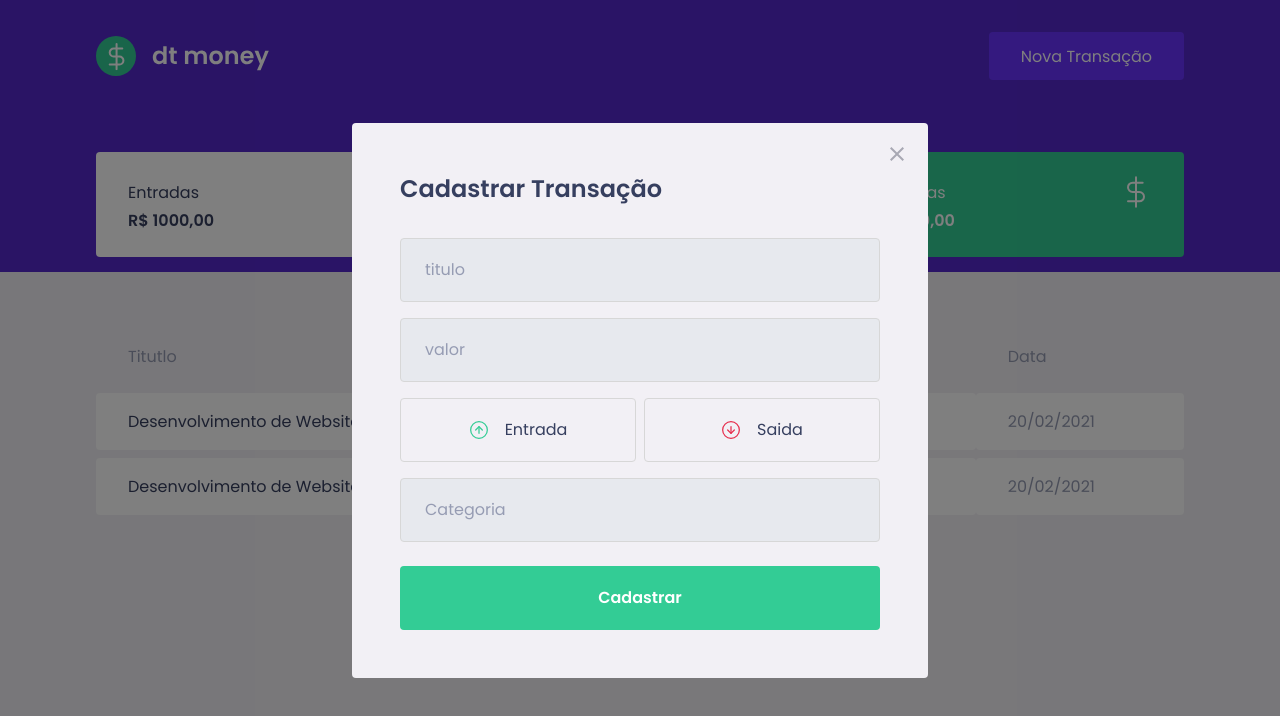
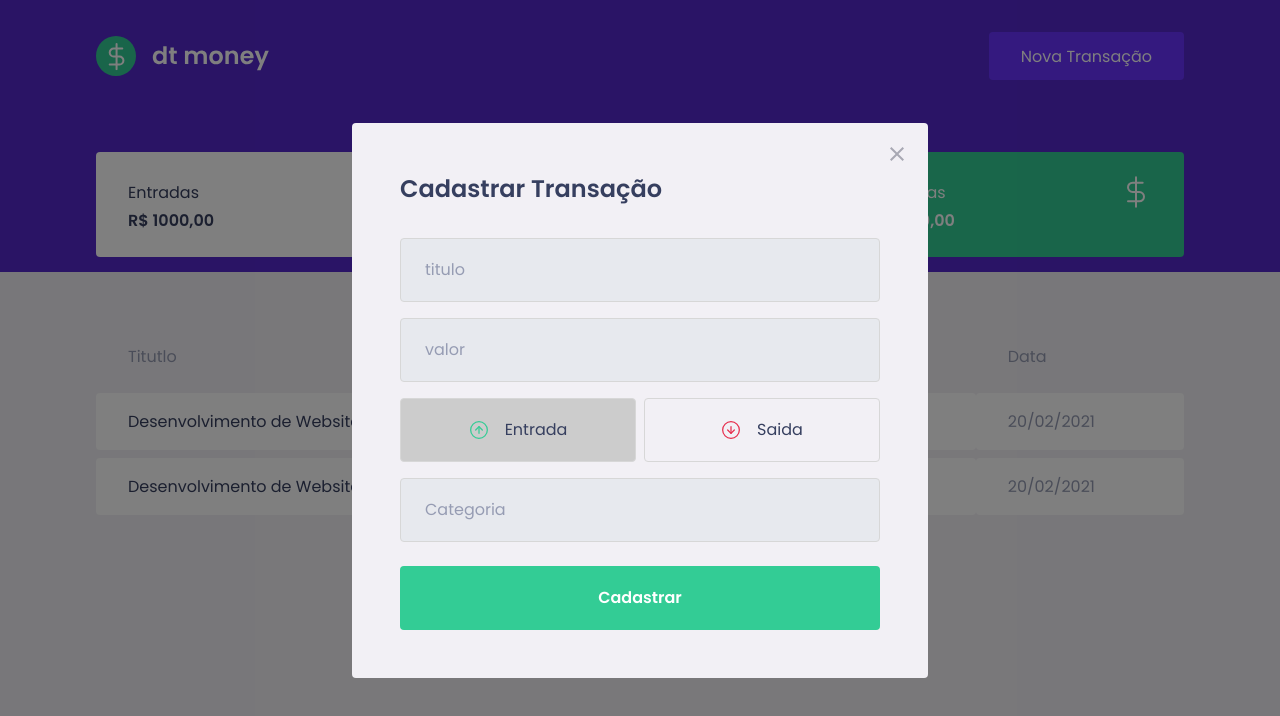
Before and after one commit to Antoniopedromuteka/Curso-Roctseat-Ignite, a React (Create React App) app in the folder Capitulo2/dtmoney/: page / in a window 1280 px wide. Both pictures are taken after a click on the button "Nova Transação". Shown: the top 716 px of the page. Built offline with nearby package versions, Linux system fonts and the light colour scheme; no server answers; what miragejs would draw is missing.

Commit message:
adicionando o state no botao

```diff
--- a/Capitulo2/dtmoney/src/Components/NewTrasactionModal/index.tsx
+++ b/Capitulo2/dtmoney/src/Components/NewTrasactionModal/index.tsx
@@ -1,6 +1,6 @@
 
 import Modal from 'react-modal';
-import { Container, TrasactionTypeContainer} from './style';
+import { Container, TrasactionTypeContainer, RadioBox} from './style';
 
 import incomeImg from '../../assets/income.svg'
 import outcomeImg from '../../assets/outcome.svg'
@@ -44,15 +44,27 @@ export function NewTrasactionModal({isOpen,onRequestClose}:NewTrasactionModalPro
 
             <TrasactionTypeContainer>
 
-                <button type="button" onClick={()=> {setType('desposit')}}>
+                <RadioBox
+                        type="button"
+
+                        isActive={type === 'deposit'}
+                       // className={type === 'deposit' ? 'active': ''}
+
+                        onClick={()=>  {setType('desposit')}}
+                >
                     <img src={incomeImg} alt="entrada"/>
                     <span>Entrada</span>
-                </button>
+                </RadioBox>
 
-                <button type="button" onClick={()=>{setType('withdraw')}}>
+                <RadioBox
+
+                    isActive={type === 'withdraw'}
+                    type="button"
+                    onClick={()=>{setType('withdraw')}}
+                >
                     <img src={outcomeImg} alt="entrada"/>
                     <span>Saida</span>
-                </button>
+                </RadioBox>
             </TrasactionTypeContainer>
 
 
--- a/Capitulo2/dtmoney/src/Components/NewTrasactionModal/style.ts
+++ b/Capitulo2/dtmoney/src/Components/NewTrasactionModal/style.ts
@@ -72,12 +72,21 @@ export const TrasactionTypeContainer = styled.div`
         grid-template-columns: 1fr 1fr;
         gap: 0.5rem;
 
-        button{
+
+
+`
+
+interface RadioBoxProps{
+    isActive: boolean;
+}
+
+export const RadioBox = styled.button<RadioBoxProps>`
+
             height:4rem;
             border: 1px solid #d7d7d7;
             border-radius: 0.25rem;
 
-            background: transparent;
+            background: ${(props)=> props.isActive ? '#ccc' : 'transparent'};
 
             display: flex;
             align-items: center;
@@ -103,6 +112,6 @@ export const TrasactionTypeContainer = styled.div`
                 font-size:1rem;
                 color: var(--text-title);
             }
-        }
+
 
 `
```
